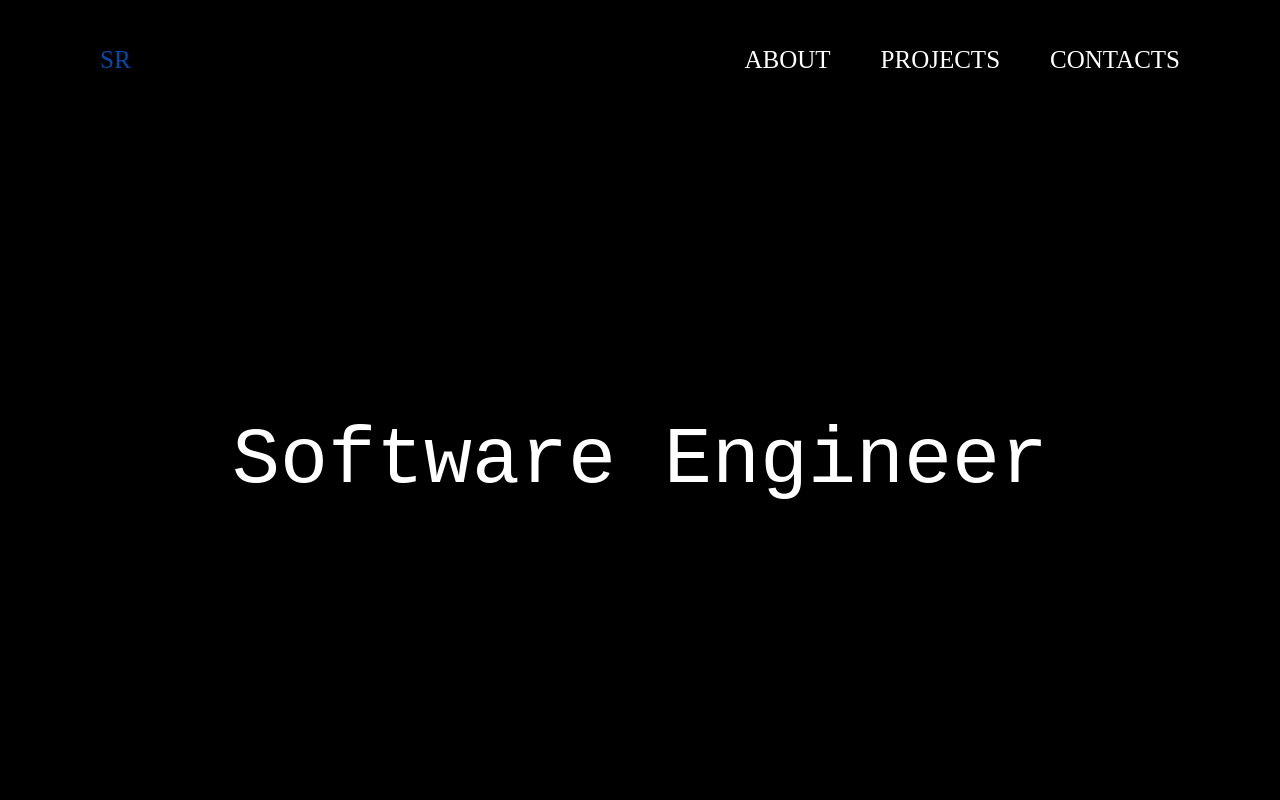
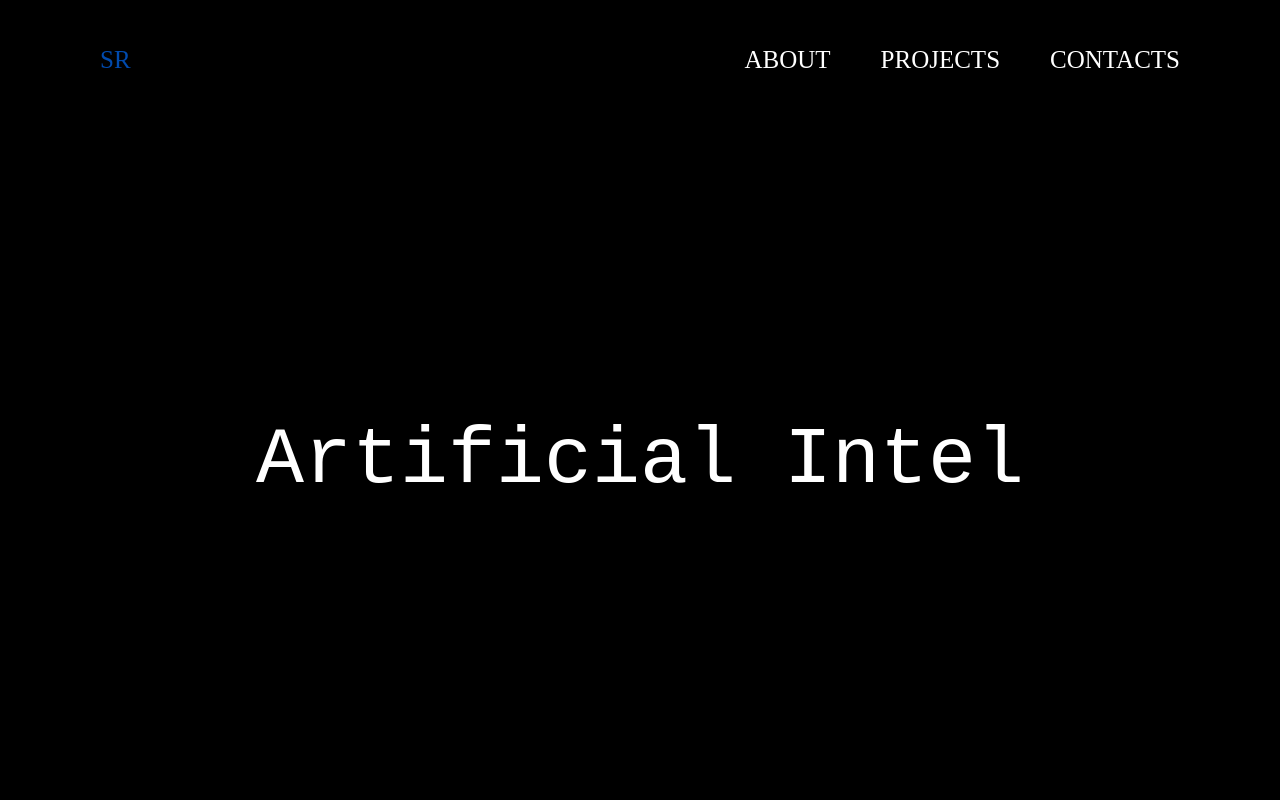
Before and after one commit to Saverio683/portfolio, a React (Create React App) app: page / in a window 1280 px wide. Shown: the top 800 px of the page. Built offline with nearby package versions, Linux system fonts and the light colour scheme; no server answers.

Commit message:
changing my picture and descriptions

```diff
--- a/src/pages/about/about.page.jsx
+++ b/src/pages/about/about.page.jsx
@@ -36,7 +36,7 @@ const About = () => {
                 <div className='img-ct'>
                     <div className='circle'>
                         <img
-                            src='https://i.ibb.co/bW5wrcB/profile.webp'
+                            src='https://i.ibb.co/KV7cdSY/pic.webp'
                             alt='profile'
                         />
                     </div>
--- a/src/pages/home/home.page.jsx
+++ b/src/pages/home/home.page.jsx
@@ -12,7 +12,7 @@ const Home = () => {
 
     useEffect(() => {
         const typed = new Typed(spanRef.current, {
-            strings: ["Hi, I’m Saverio Randazzo", 'Entrepreneur', 'Software Engineer'],
+            strings: ["Hi, I’m Saverio Randazzo", 'Artificial Intelligence Student', 'Software Engineer'],
             typeSpeed: 50,
             backSpeed: 40,
             showCursor: false,
```
